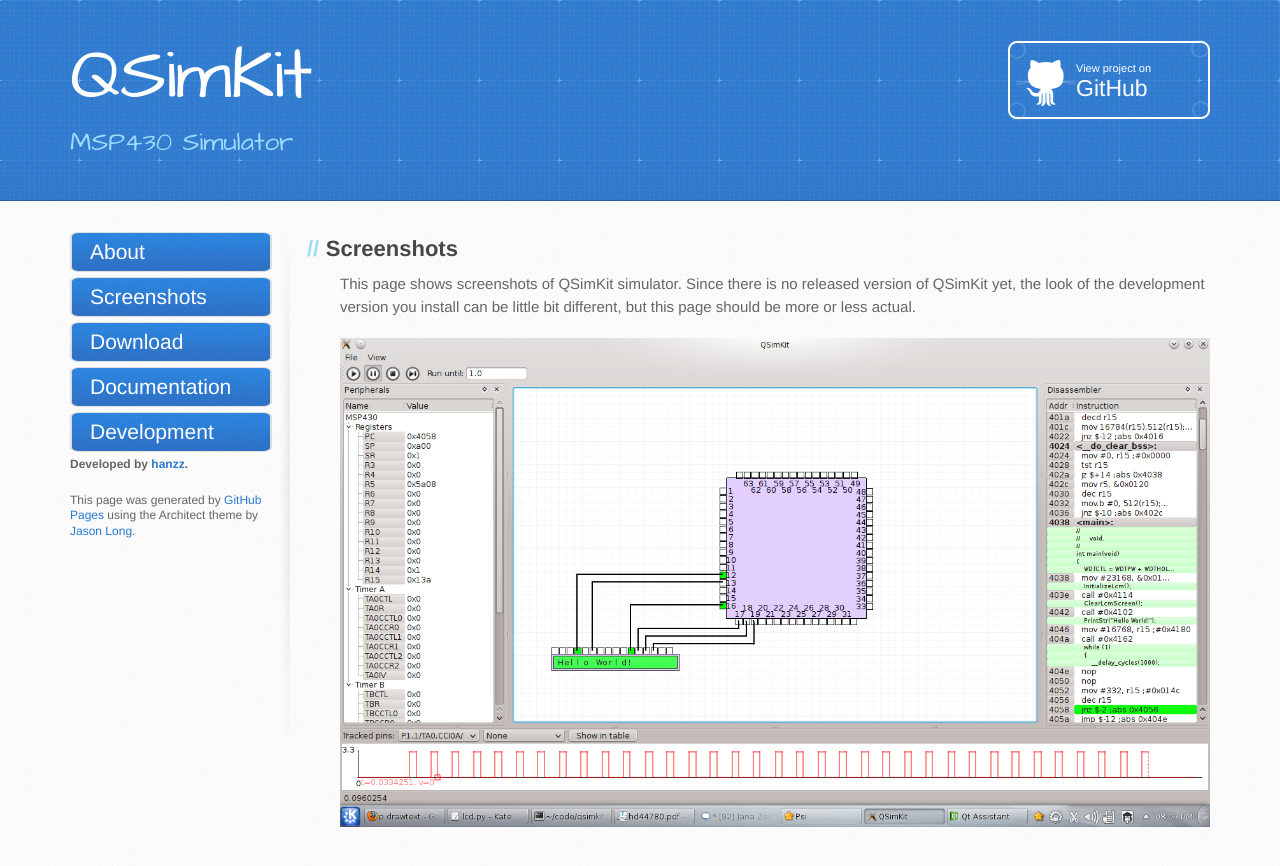
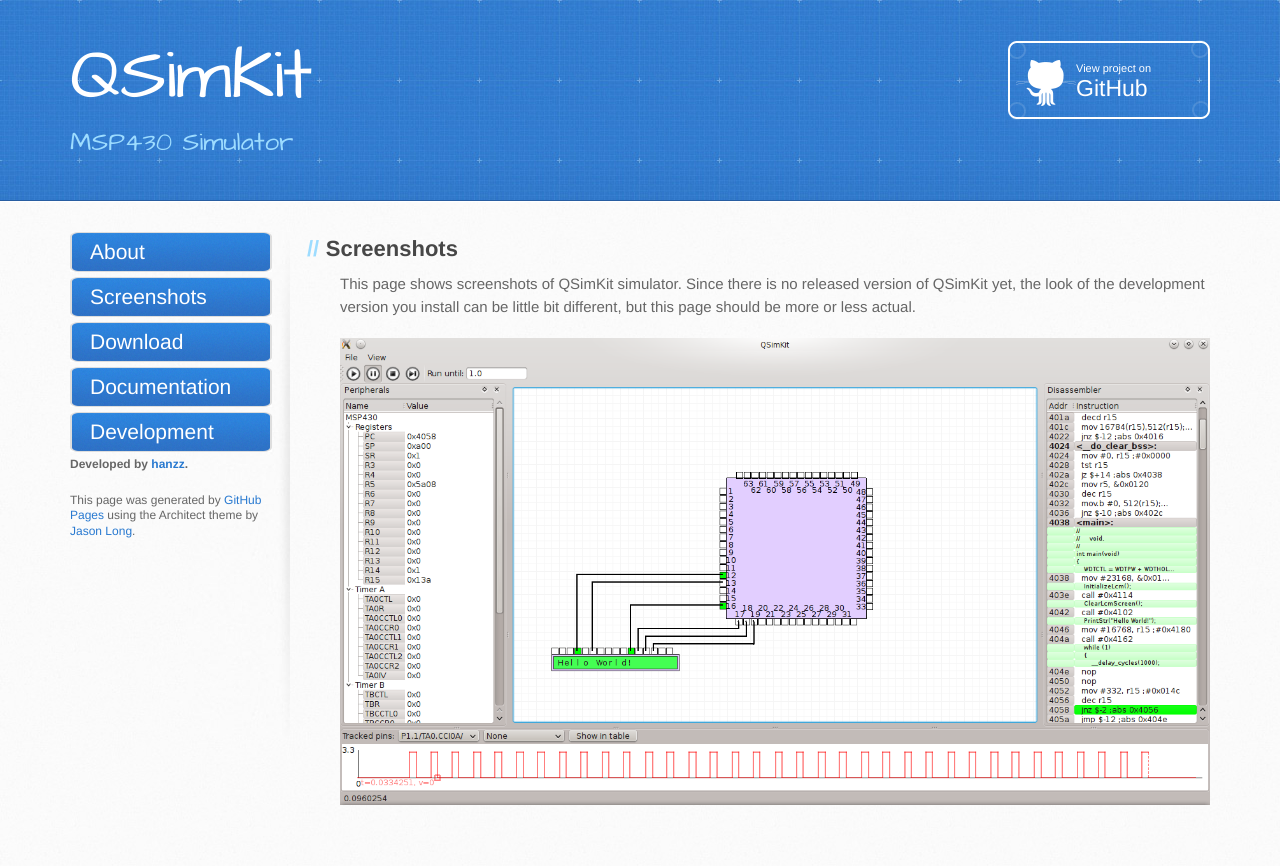
Before and after one commit to jankaluza/qsimkit, a Jekyll site: the page built from screenshots/index.md, in a window 1280 px wide. Shown: the top 866 px of the page. Built offline with Jekyll 4.4.1, drawn with Linux system fonts in a browser that asks for light colours; Markdown is read by kramdown in place of the engine named in the settings.

Commit message:
screenshot

```diff
--- a/screenshots/index.md
+++ b/screenshots/index.md
@@ -9,4 +9,4 @@
 look of the development version you install can be little bit different, but this page should be more or
 less actual.
 
-![QSimKit main window](dev.jpg)
+![QSimKit main window](dev.png)
```
Also changed, not shown: screenshots/dev.jpg (deleted), screenshots/dev.png (added).
